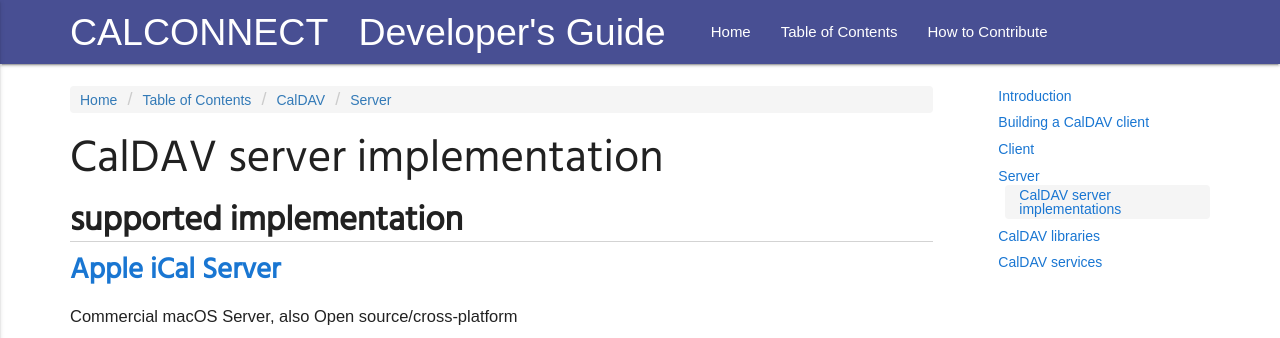
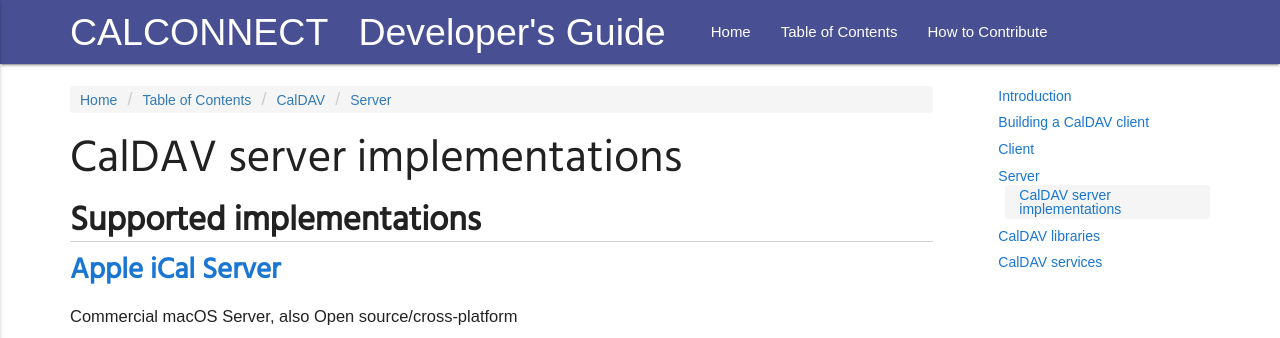
Before and after one commit to CalConnect/DEVGUIDE, a Jekyll site: the page built from _pages/CalDAV/Server-Implementations.md, in a window 1280 px wide and 900 px high. Shown: the top 338 px of the window. Built offline with Jekyll 4.4.1, drawn with Linux system fonts in a browser that asks for light colours; some web fonts are replaced.

Commit message:
Minor textual change

```diff
--- a/_pages/CalDAV/Server-Implementations.md
+++ b/_pages/CalDAV/Server-Implementations.md
@@ -7,9 +7,9 @@ parents: "CalDAV:/CalDAV;Server:/CalDAV/Server/"
 order: 1
 ---
 
-# CalDAV server implementation
+# CalDAV server implementations
 
-## supported implementation
+## Supported implementations
 
 ### [Apple iCal Server](https://www.calendarserver.org/)
 **Commercial macOS Server, also Open source/cross-platform**
```
